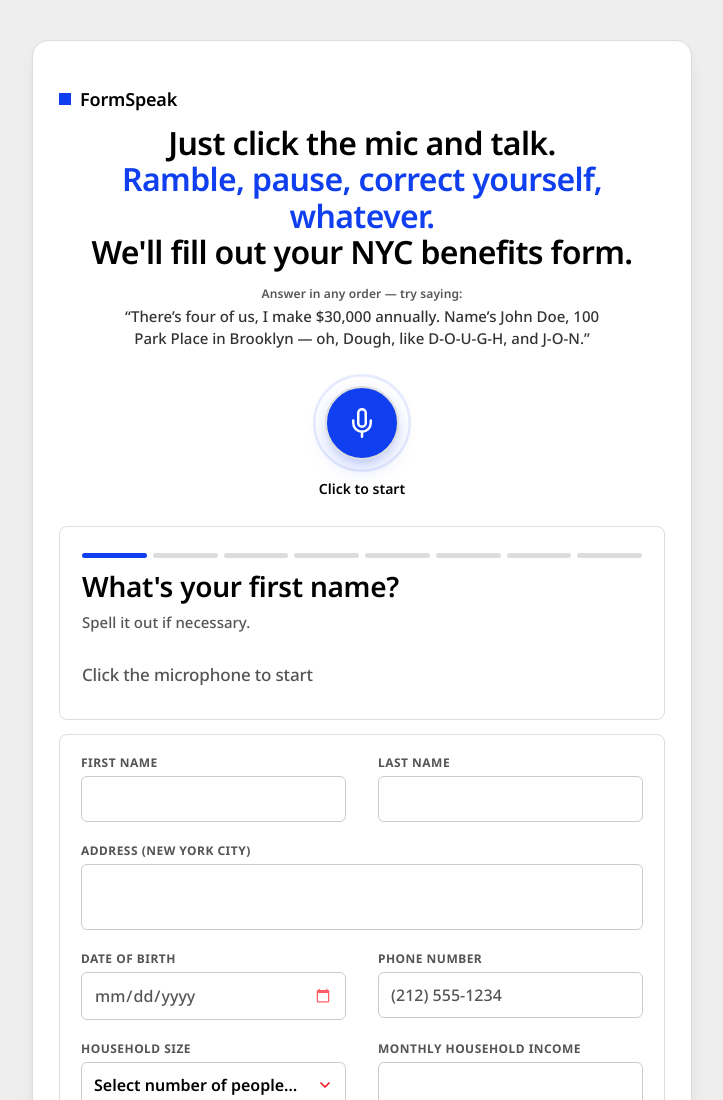
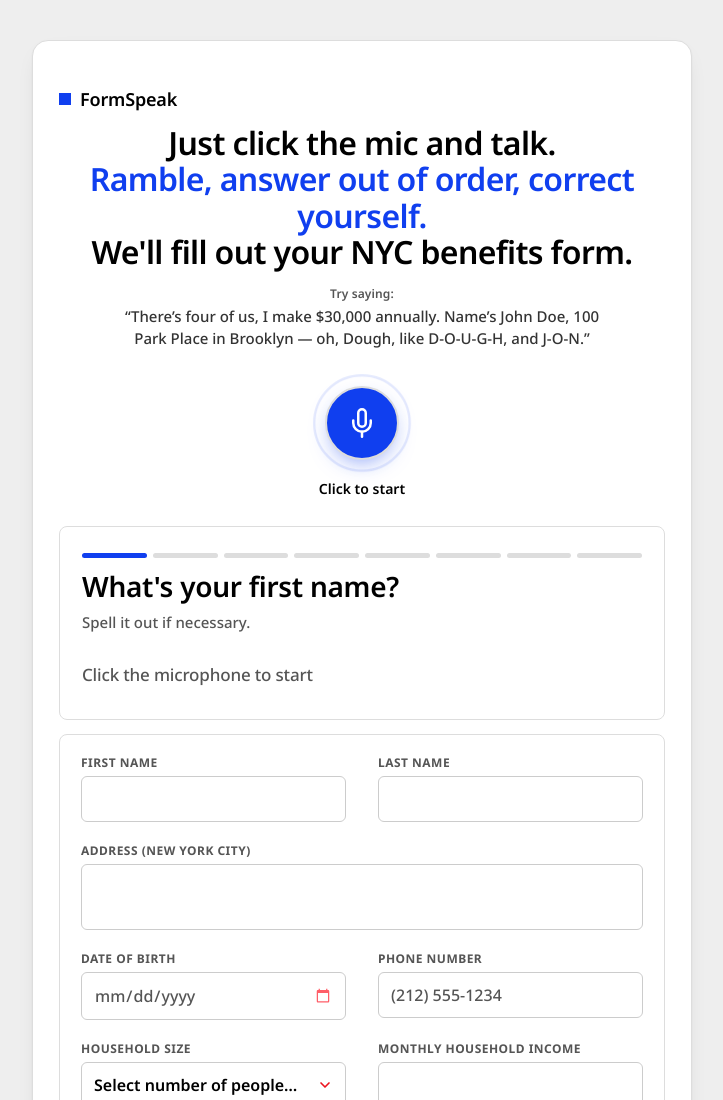
Before and after one commit to jpaulgale/formspeak, a plain HTML site: page public/index.html in a window 1280 px wide. Shown: the top 1100 px of the page, without its empty margins (278-1001 px from the left). Drawn offline with Linux system fonts and the light colour scheme; a web font is replaced by a local one.

Commit message:
Hero copy: 'Ramble, answer out of order, correct yourself'; trim try-line lead to 'Try saying:'
Three distinct user fears (messy / out-of-order / changed-my-mind), no overlap.
Drops the now-redundant 'in any order' from the example lead — the hero makes
the claim, the example proves it.

```diff
--- a/public/index.html
+++ b/public/index.html
@@ -69,7 +69,7 @@
   <main class="appmain">
   <!-- FORM — shown immediately; microphone sits at the top of the form -->
   <div id="formScreen" style="flex:1;display:flex;flex-direction:column;gap:14px;">
-    <h1 class="hero">Just <span id="heroVerb">click</span> the mic and talk.<br><span class="hl">Ramble, pause, correct yourself, whatever.</span><br>We'll fill out your NYC benefits form.</h1>
+    <h1 class="hero">Just <span id="heroVerb">click</span> the mic and talk.<br><span class="hl">Ramble, answer out of order, correct yourself.</span><br>We'll fill out your NYC benefits form.</h1>
     <!-- mic + transcript + focused question: on mobile this block sticks to the
          top of the viewport so it follows the user down toward the lower fields -->
     <div class="stickytop" id="stickyTop">
@@ -77,7 +77,7 @@
          order, several fields at once, two late spelling fixes. Sits above the mic
          and stays put (it doubles as a script people can read aloud to test). -->
     <div class="tryline" id="tryLine">
-      <span class="tryline-lead">Answer in any order — try saying:</span>
+      <span class="tryline-lead">Try saying:</span>
       <span class="tryline-quote">“There’s four of us, I make $30,000 annually. Name’s John Doe, 100 Park Place in Brooklyn — oh, Dough, like D-O-U-G-H, and J-O-N.”</span>
     </div>
     <div class="dock">
```
